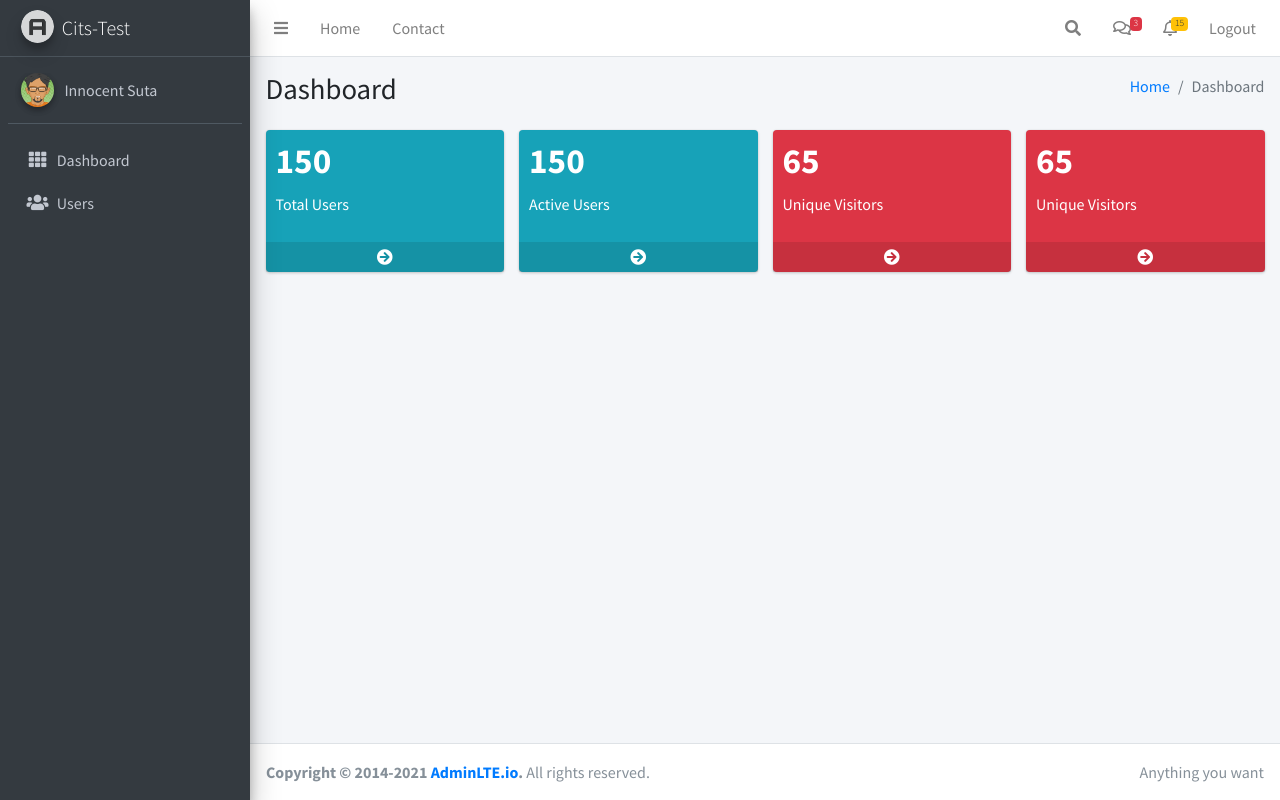
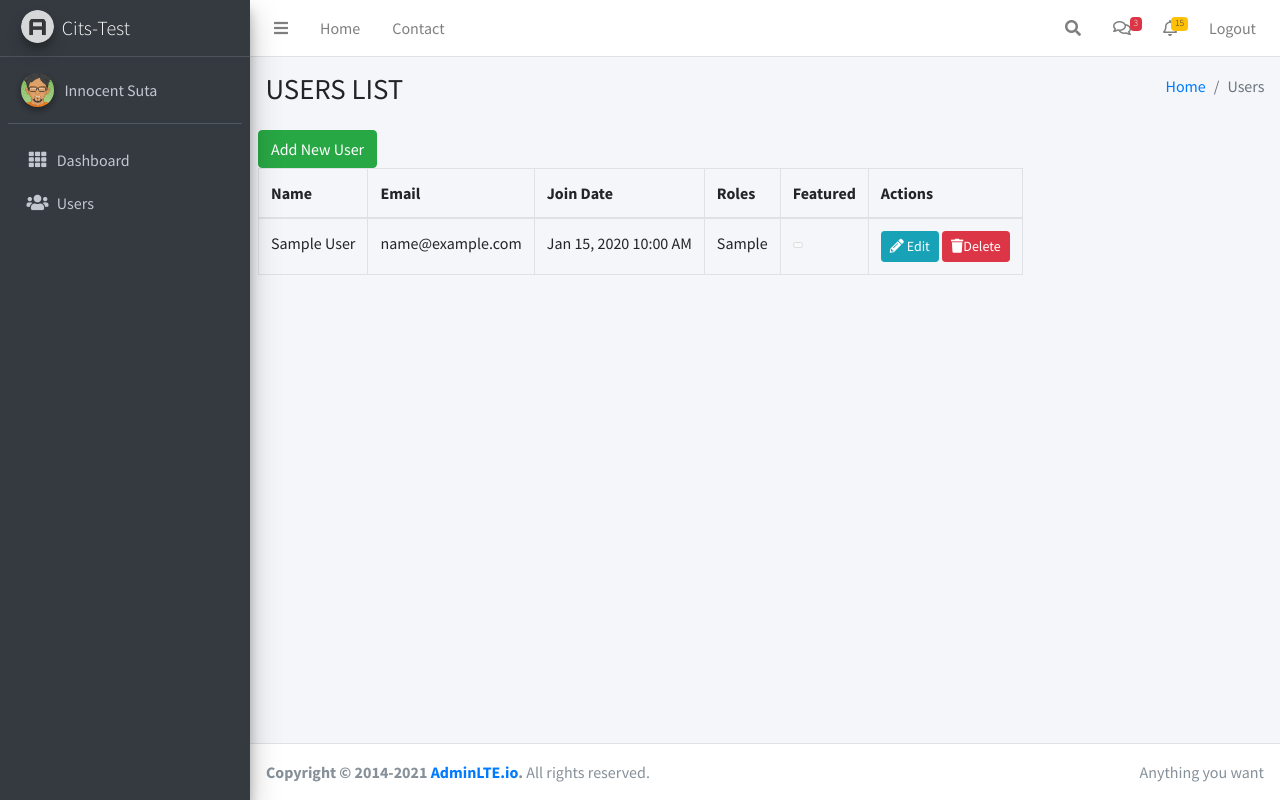
Before and after one commit to InnocentSuta/User-Management-System---PHP, a PHP site: page / in a window 1280 px wide. Run offline with PHP 8.4, Linux system fonts and the light colour scheme; the visitor is signed in with stand-in values (Sample User, id 1); tables that the repository leaves empty or names only in its code hold one stand-in row (values such as "Sample post"); data that the repository does not hold is empty; some libraries are stand-ins or nearby versions.

Commit message:
Fixing system errors

```diff
--- a/index.php
+++ b/index.php
@@ -8,6 +8,15 @@
 include "includes/head.php";
 include "includes/navigation.php";
 
+$userQuery ="SELECT * FROM users ORDER BY full_name";
+$userResult = $db->query($userQuery);
+if (isset($_GET['featured'])){
+  $id = (int)$_GET['id'];
+  $featured= (int)$_GET['featured'];
+  $featureSql="UPDATE users SET featured = '$featured' WHERE id = '$id'";
+  $db->query( $featureSql);
+  header('Location: index.php');
+}
 ?>
 
 
@@ -18,90 +27,70 @@
       <div class="container-fluid">
         <div class="row mb-2">
           <div class="col-sm-6">
-            <h1 class="m-0">Dashboard</h1>
+            <h1 class="m-0">USERS LIST</h1>
           </div><!-- /.col -->
           <div class="col-sm-6">
             <ol class="breadcrumb float-sm-right">
               <li class="breadcrumb-item"><a href="index.php">Home</a></li>
-              <li class="breadcrumb-item active">Dashboard </li>
+              <li class="breadcrumb-item active">Users </li>
             </ol>
           </div><!-- /.col -->
         </div><!-- /.row -->
       </div><!-- /.container-fluid -->
     </div>
-    <!-- /.content-header -->
 
-    <!-- Main content -->
-    <section class="content">
-      <div class="container-fluid">
-        <!-- Small boxes (Stat box) -->
-        <div class="row">
-          <div class="col-lg-3 col-6">
-            <!-- small box -->
-            <div class="small-box bg-info">
-              <div class="inner">
-                <h3>150</h3>
+  <section class="content">
+  <div class="container-fluid">
+    <div class="row">
+      <div class="">
+      <a href="users.php?add=1" class="btn btn-success">Add New User</a>
+        <table class="table table-bordered table-stripped table-condensed">
+          <thead>
+            <th>Name</th>
+            <th>Email</th>
+            <th>Join Date</th>
+            <th>Roles</th>
+            <th>Featured</th>
+            <th> Actions</th>
+          </thead>
+          <tbody>
+  <?php
+  while ($user_row = mysqli_fetch_assoc($userResult)):
+     $name = $user_row['full_name'] ;
+     $email = $user_row['email'] ;
+     $join_date = $user_row['join_date'] ;
+     $last_login = $user_row['last_login'] ;
+     $permissions = $user_row['permissions'] ;
+     $featured = $user_row['featured'] ;
+   ?>
+  <tr>
+     <td><?= $name;?></td>
+     <td><?= $email ;?></td>
+     <td><?= pretty_date($join_date) ;?></td>
+     <td><?= $permissions ;?></td>
+     <?php if($user_row['id'] != $user_data['id']): ?>
+     <td><a href="users.php?featured=<?= (($featured == 0)?'1':'0');?>&id=<?= $user_row['id'];?>" class="btn btn-xs btn-default">
+     <span class="glyphicon glyphicon-<?= (($featured == 1)?'minus':'plus'); ?>"></span>
+   </a>&nbsp;<?= (($featured == 1)?'Featured Users':'');?>
+     </td>
+    <?php endif; ?>
+ <td>
+   <?php if($user_row['id'] != $user_data['id']): ?>
+     <a href="users.php?edit=<?= $user_row['id'];?>" class="btn btn-info btn-sm"><i class="fas fa-pencil-alt"></i> Edit </a></a>
+     <a href="users.php?delete=<?= $user_row['id'];?>" class="btn btn-danger btn-sm"> <i class="fas fa-trash"></i>Delete </a></a>
+   <?php endif; ?>
+  </td>
+  </tr>
+<?php endwhile; ?>
+</tbody>
+</table>
 
-                <p>Total Users</p>
-              </div>
-              <div class="icon">
-                <i class="ion ion-bag"></i>
-              </div>
-              <a href="#" class="small-box-footer"><i class="fas fa-arrow-circle-right"></i></a>
-            </div>
-          </div>
-          <!-- ./col -->
-          <div class="col-lg-3 col-6">
-            <!-- small box -->
-            <div class="small-box bg-info">
-              <div class="inner">
-                <h3>150</h3>
+</div>
+</div>
+</div>
+</section>
 
-                <p>Active Users</p>
-              </div>
-              <div class="icon">
-                <i class="ion ion-bag"></i>
-              </div>
-              <a href="#" class="small-box-footer"><i class="fas fa-arrow-circle-right"></i></a>
-            </div>
-          </div>
-          <!-- ./col -->
-          <div class="col-lg-3 col-6">
-            <!-- small box -->
-            <div class="small-box bg-danger">
-              <div class="inner">
-                <h3>65</h3>
 
-                <p>Unique Visitors</p>
-              </div>
-              <div class="icon">
-                <i class="ion ion-pie-graph"></i>
-              </div>
-              <a href="#" class="small-box-footer"><i class="fas fa-arrow-circle-right"></i></a>
-            </div>
-          </div>
-          <!-- ./col -->
-                <div class="col-lg-3 col-6">
-            <!-- small box -->
-            <div class="small-box bg-danger">
-              <div class="inner">
-                <h3>65</h3>
-
-                <p>Unique Visitors</p>
-              </div>
-              <div class="icon">
-                <i class="ion ion-pie-graph"></i>
-              </div>
-              <a href="#" class="small-box-footer"><i class="fas fa-arrow-circle-right"></i></a>
-            </div>
-          </div>
-        </div>
-        <!-- /.row -->
-        <!-- Main row -->
-
-        <!-- /.row (main row) -->
-      </div><!-- /.container-fluid -->
-    </section>
     <!-- /.content -->
   </div>
 
```
